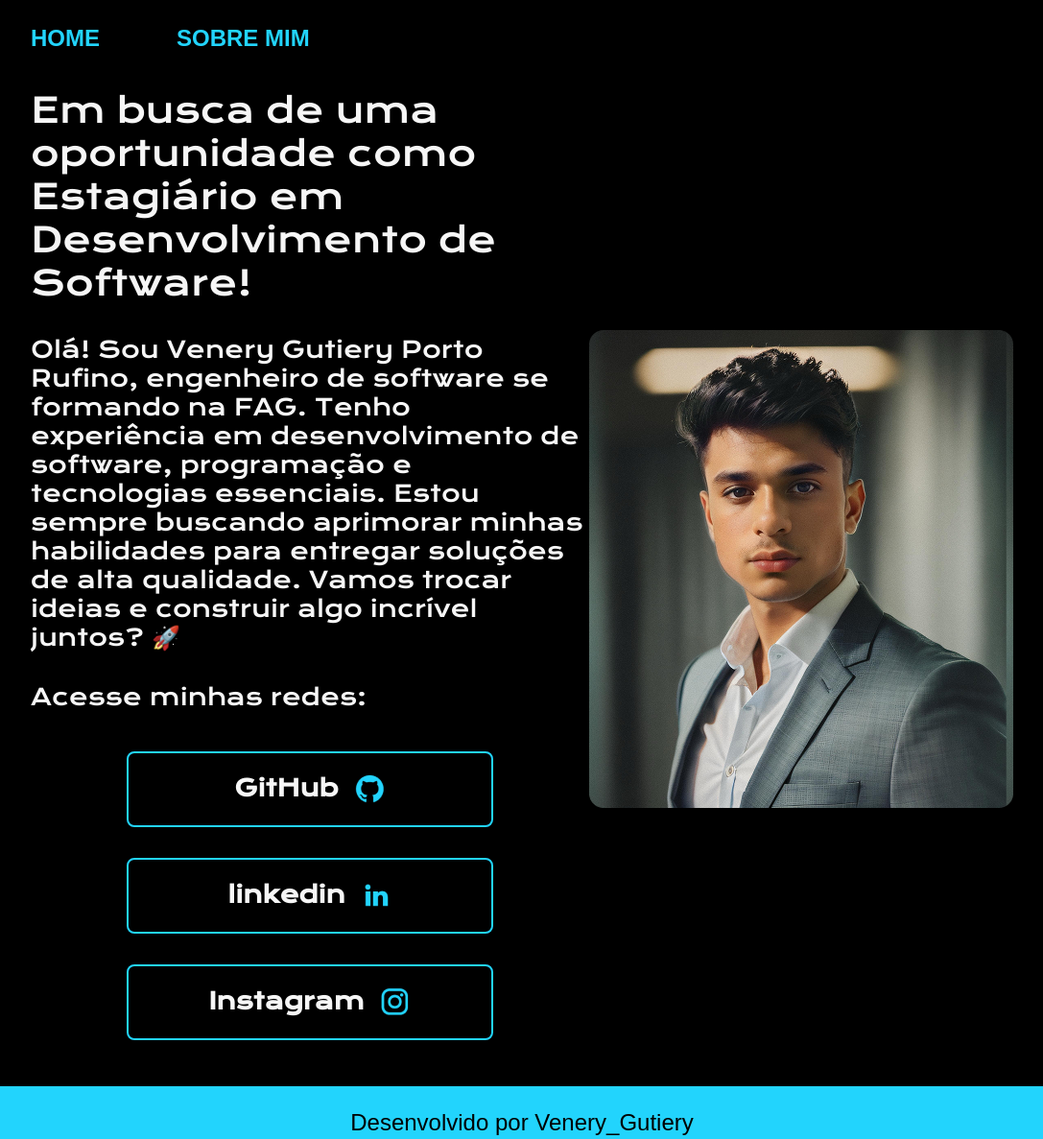
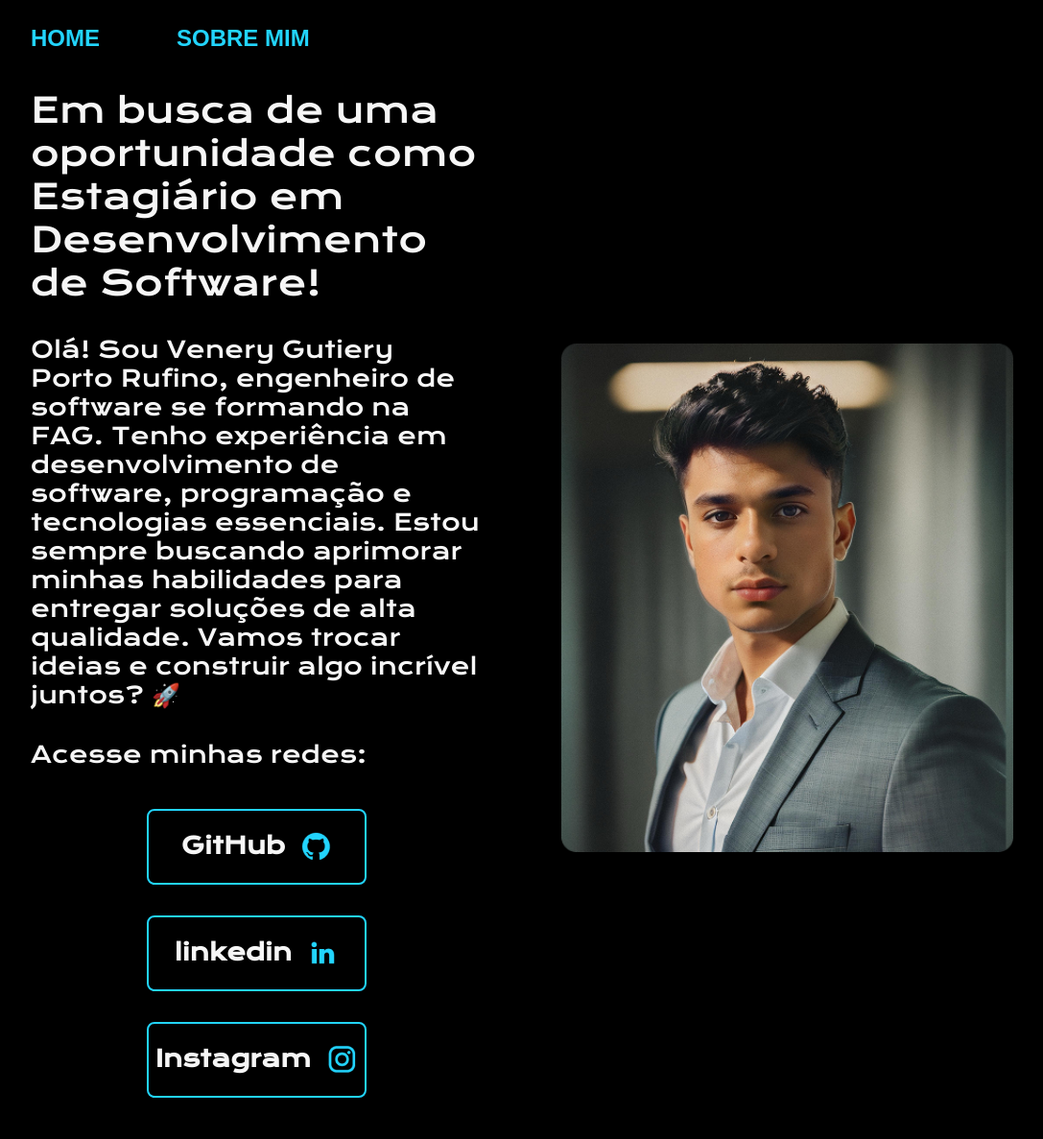
Before and after one commit to SERUMANINH0/portfolio, a plain HTML site: page index.html in a window 1280 px wide. Shown: the top 1187 px of the page at 96% size, without its empty margins (96-1183 px from the left). Drawn offline with nearby package versions, Linux system fonts and the light colour scheme.

Commit message:
atualizacao do portfolio

```diff
--- a/index.html
+++ b/index.html
@@ -29,18 +29,18 @@
           Acesse minhas redes:
         </h2>
         <div class="apresentacao__links">
-          <a class= "apresentacao__links__link" href="https://github.com/SERUMANINH0">GitHub
+          <a class= "apresentacao__links__navegacao" href="https://github.com/SERUMANINH0">GitHub
             <img src="assets/github.png" alt="imagem_botao_git">
           </a>
-          <a class= "apresentacao__links__link"  href="https://www.linkedin.com/in/venery-gutiery-7403b426a/">linkedin
+          <a class= "apresentacao__links__navegacao"  href="https://www.linkedin.com/in/venery-gutiery-7403b426a/">linkedin
             <img src="assets/linkedin.png" alt="imagem_botao_linkedin">
           </a>
-          <a class= "apresentacao__links__link" href="https://www.instagram.com/venery_gutiery/">Instagram
+          <a class= "apresentacao__links__navegacao" href="https://www.instagram.com/venery_gutiery/">Instagram
             <img src="assets/instagram.png" alt="imagem_botao_instagram">
           </a>
         </div>
       </section>
-      <img src="assets/Rectangle 47.png" alt="imagem de venery_gutiery" />
+      <img class= "apresentacao__imagem" src="assets/Rectangle 47.png" alt="imagem de venery_gutiery" />
     </main>
     <footer class="rodape_">
       <p>Desenvolvido por Venery_Gutiery</p>
--- a/styles/style.css
+++ b/styles/style.css
@@ -35,7 +35,7 @@ body {
 
 .cabecalho__menu__link {
   font-family: var(--fonte-secundaria);
-  font-size: 24px;
+  font-size: 1.5rem;
   font-weight: 600;
   color: var(--cor-terciaria);
   text-decoration: none;
@@ -47,6 +47,7 @@ body {
 
 .apresentacao {
   padding: 3% 10%;
+  gap: 82px;
   display: flex;
   align-items: center;
   justify-content: space-between;
@@ -60,21 +61,21 @@ body {
 }
 
 .apresentacao__conteudo{
-    width: 900px;
+    width: 50%;
     display: flex;
     flex-direction: column;
     gap: 32px;
   }
 
 .apresentacao__conteudo__titulo{
-    font-size: 36px;
+    font-size: 2.25rem;
     font-family: var(--fonte-primaria);
     font-weight: 400;
     font-style: normal;
 }
 
 .apresentacao__conteudo__texto{
-    font-size: 24px;
+    font-size: 1.5rem;
     font-family: var(--fonte-primaria);
 }
 
@@ -91,20 +92,20 @@ body {
 .apresentacao__links__subtitulo{
   font-family: var(--fonte-primaria);
   font-weight: 400;
-  font-size: 24px;
+  font-size: 1.5rem;
 }
 
 
 
-.apresentacao__links__link{
+.apresentacao__links__navegacao{
   display: flex;
   justify-content: center;
   gap: 16px;
   border-radius: 8px;
   border: 2px solid var(--cor-terciaria);
-  width: 378px;
+  width: 50%;
   text-align: center;
-  font-size: 24px;
+  font-size: 1.5rem;
   font-weight: 600;
   padding: 21.5px 0%;
   text-decoration: none;
@@ -117,12 +118,38 @@ body {
 }
 
 
+.apresentacao__imagem{
+  width: 50%;
+}
+
+
+
 .rodape_ {
   padding: 24px;
   color: var(--cor-principal);
   background-color: var(--cor-terciaria);
   text-align: center;
   font-family: var(--fonte-secundaria);
-  font-size: 24px;
+  font-size: 1.5rem;
   font-weight: 400;
 }
+
+@media (max-width: 1200px) {
+  .cabecalho {
+    padding: 10%;
+  }
+
+  .cabecalho__menu {
+    justify-content: center;
+  }
+
+  .apresentacao {
+      flex-direction: column-reverse;
+      padding: 5%;
+    }
+
+    .apresentacao__conteudo {
+      width: auto;
+    }
+
+}
```
Also changed, not shown: about.html (+1 -1 lines).
